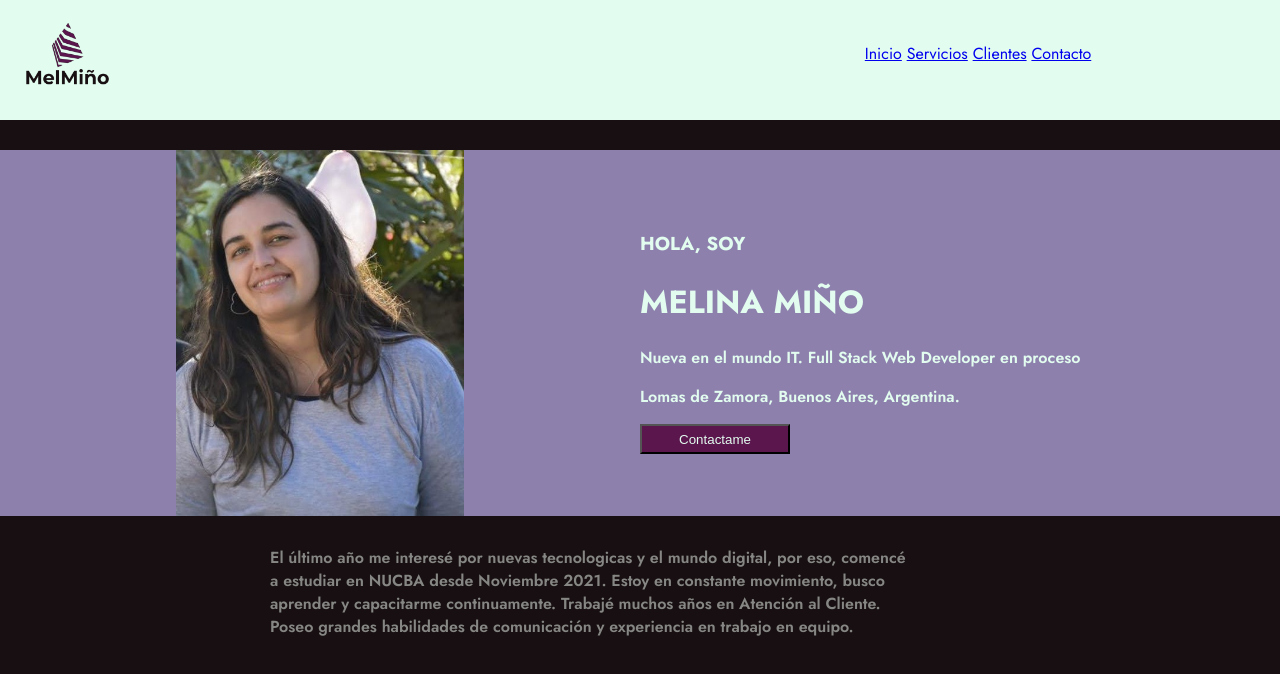
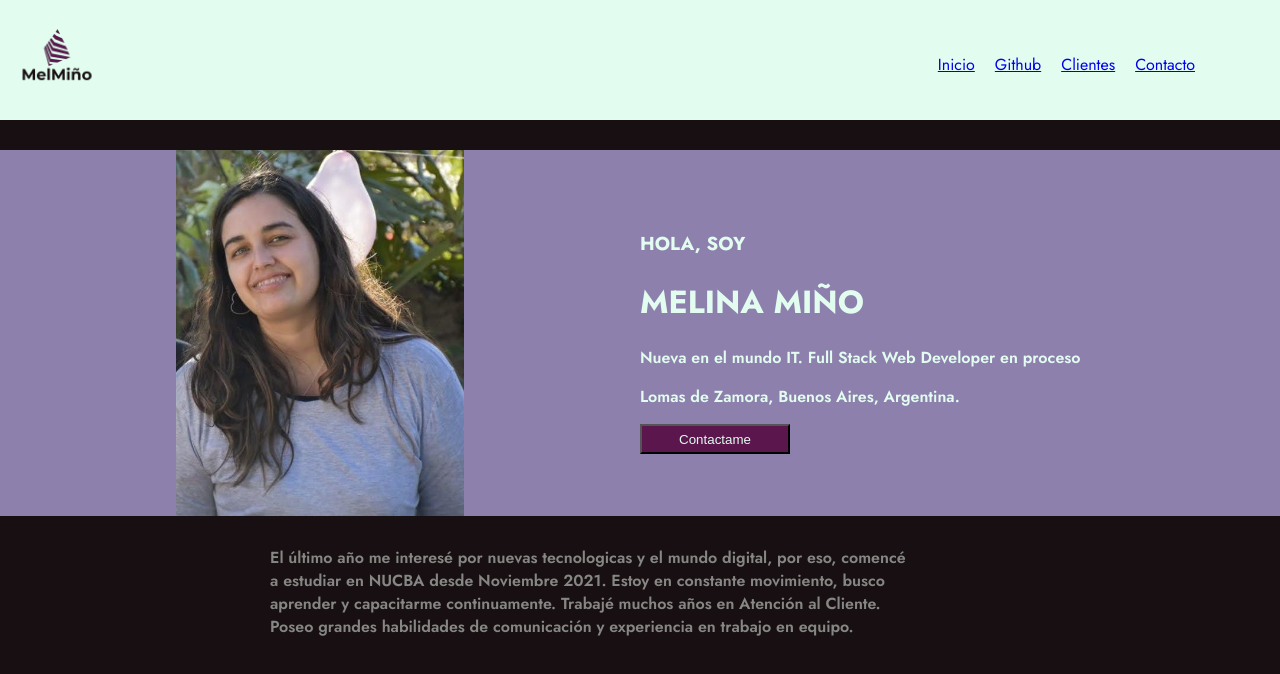
Before and after one commit to MelinaMino/Portfolio, a plain HTML site: page index.html in a window 1280 px wide. Drawn offline with Linux system fonts and the light colour scheme.

Commit message:
agrego navbar con ul

```diff
--- a/index.css
+++ b/index.css
@@ -34,17 +34,26 @@ img {
 }
 
 .navbar {
-    width: 30%;
-    height: 30%;
-    display: flex;
-    position: relative;
-    left: 46%;
+    width: 100%;
+    height: 100%;
+    display: inline-block;
 }
 
-nav {
-    width: 100%;
-    height: 100%;
+ul {
+    list-style: none;
+    width: 90%;
+    height: 80%;
+    display: flex;
+    justify-content: flex-end;
+    align-items: center;
+}
+
+li {
+    display: inline-block;
+    text-decoration: none;
+    align-items: center;
     color: #5C164E;
+    margin-right: 20px;
 }
 
 .infopersonal {
--- a/index.html
+++ b/index.html
@@ -3,6 +3,7 @@
 <head>
     <title>MelMiño</title>
     <link rel="stylesheet" href="index.css">
+    <meta name="viewport" content="width=device-width, initial-scale=1.0">
 
 </head>
 
@@ -11,16 +12,15 @@
         <div class="imagen-logo">
             <img src="./Imagenes/Logo MelMino.png" alt="Logo">
         </div>
-        <div class="navbar">
-            <nav>
-                <div>
-                    <a href="." class="Inicio"> Inicio</a>
-                    <a href="." class="GitHub"> Servicios</a>
-                    <a href="." class="Clientes"> Clientes</a>
-                    <a href="." class="Contacto"> Contacto</a>
-                </div>
-            </nav>
-        </div>
+        <nav class="navbar">
+            <ul>
+                <li><a href="." class="Inicio"> Inicio</a></li>
+                <li><a href="." class="GitHub"> Github</a></li>
+                <li><a href="." class="Clientes"> Clientes</a></li>
+                <li><a href="." class="Contacto"> Contacto</a></li>
+            </ul>
+        </nav>
+
     </header>
     <div class="infopersonal">
         <div class="imagen-personal">
```
